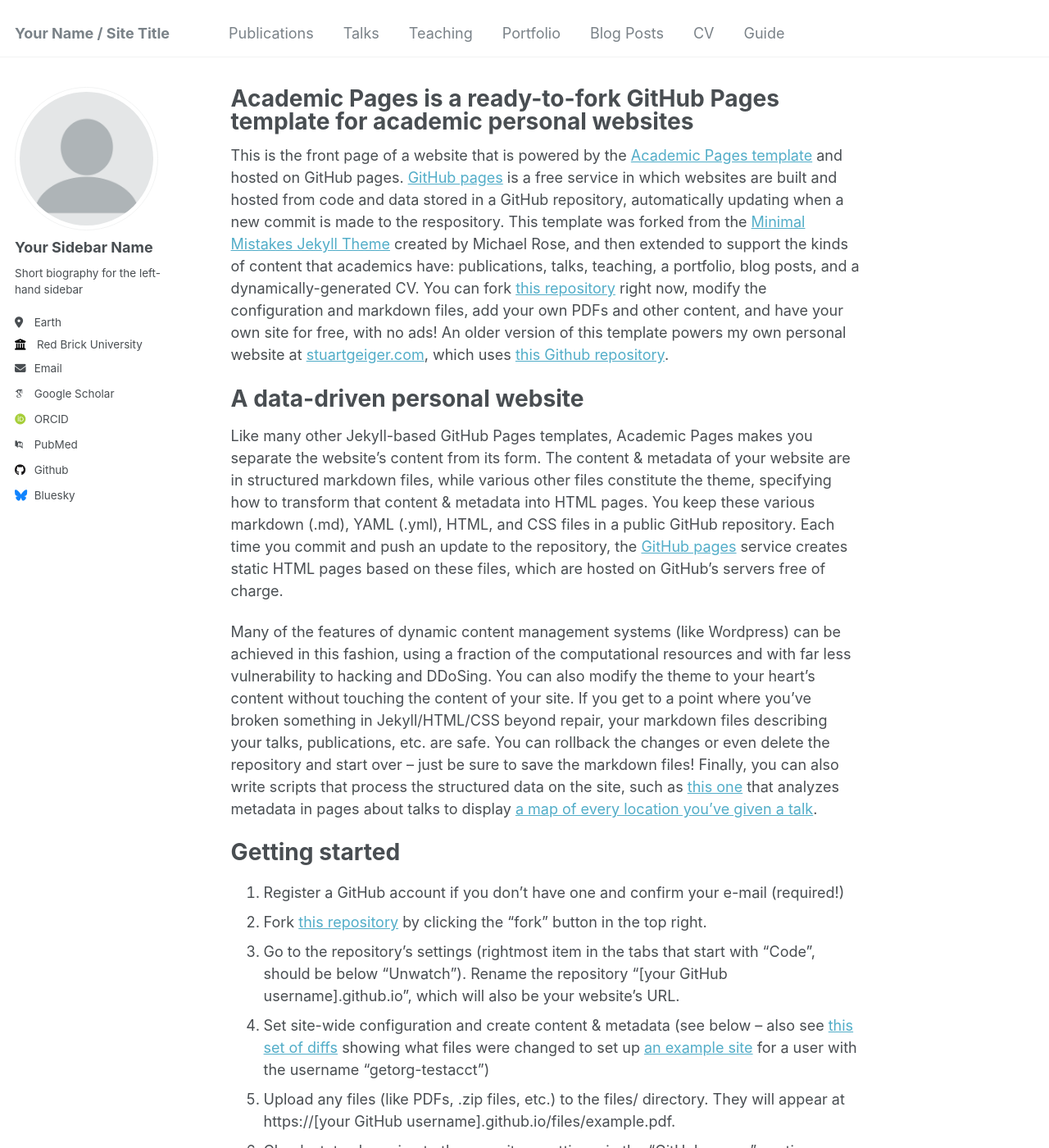
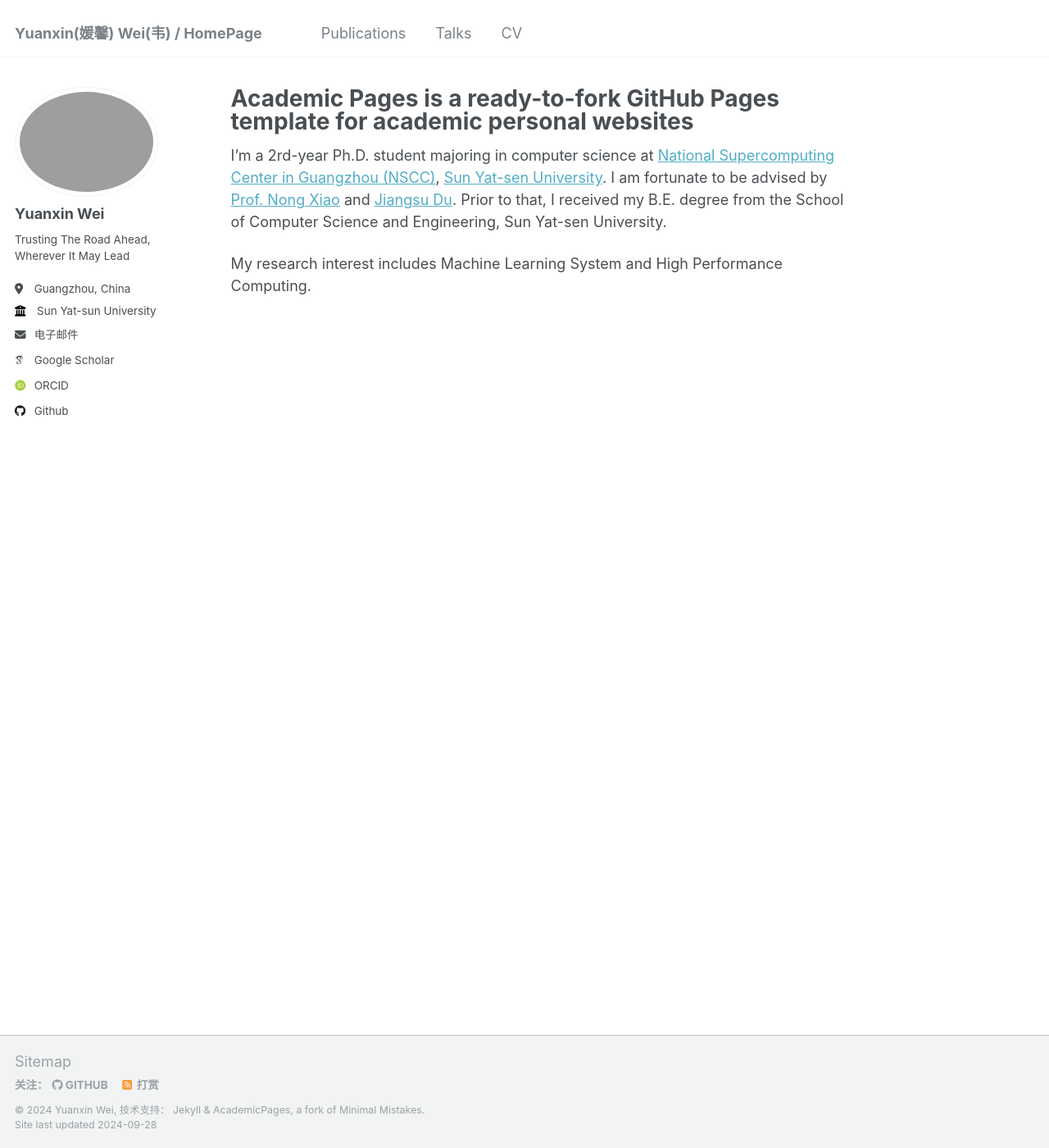
Before and after one commit to yuanxinnn/yuanxinnn.github.io, a Jekyll site: the page built from _pages/about.md, in a window 1280 px wide and 1400 px high. Shown: the whole window at 82% size. Built offline with Jekyll 4.4.1, drawn with Linux system fonts in a browser that asks for light colours; some web fonts are replaced; some of the changed text lies outside the part shown.

Commit message:
first commit

```diff
--- a/_config.yml
+++ b/_config.yml
@@ -7,48 +7,48 @@
 # server process.
 
 # Basic Site Settings
-locale                   : "en-US"
-title                    : "Your Name / Site Title"
+locale                   : "zh-CN"
+title                    : "Yuanxin(媛馨) Wei(韦) / HomePage"
 title_separator          : "-"
-name                     : &name "Your Name"
-description              : &description "personal description"
-url                      : https://academicpages.github.io # the base hostname & protocol for your site e.g. "https://mmistakes.github.io"
+name                     : &name "Yuanxin Wei"
+description              : &description "a tiny PH.D. student"
+url                      : https://yuanxinnn.github.io # the base hostname & protocol for your site e.g. "https://mmistakes.github.io"
 baseurl                  : "" # the subpath of your site, e.g. "/blog"
-repository               : "academicpages/academicpages.github.io"
+repository               : "yuanxinnn/yuanxinnn.github.io"
 
 # Site Author - The following control what appear as part of the author content on the side bar.
 #               If a field is blank the icon and link will not appear, otherwise it will be shown.
 #               Additional customization can be done by editing /_includes/author-profile.html
 author:
   # Biographic information
-  avatar           : "profile.png"
-  name             : "Your Sidebar Name"
+  avatar           : "./images/photo.png"
+  name             : "Yuanxin Wei"
   pronouns         : # example: "she/her"
-  bio              : "Short biography for the left-hand sidebar"
-  location         : "Earth"
-  employer         : "Red Brick University"
+  bio              : "Trusting The Road Ahead, Wherever It May Lead"
+  location         : "Guangzhou, China"
+  employer         : "Sun Yat-sun University"
   uri              : # URL
-  email            : "none@example.org"
+  email            : "weiyx25@mail2.sysu.edu.cn"
 
   # Academic websites
   arxiv            : # URL - Update with the correct link to your profile
-  googlescholar    : "https://scholar.google.com/citations?user=PS_CX0AAAAAJ"
+  googlescholar    : "https://scholar.google.com/citations?user=CRf8rxYAAAAJ"
   impactstory      : # URL
-  orcid            : "http://orcid.org/yourorcidurl"
+  orcid            : "http://orcid.org/0009-0000-6551-9274"
   semantic         : # URL
-  pubmed           : "https://www.ncbi.nlm.nih.gov/pubmed/?term=john+snow"
+  pubmed           : # "https://www.ncbi.nlm.nih.gov/pubmed/?term=john+snow"
   researchgate     : # URL
 
   # Repositories and software development
   bitbucket        : # Username - Update with your username on the site
   codepen          : # Username
   dribbble         : # Username
-  github           : "academicpages"
+  github           : "https://github.com/yuanxinnn"
   kaggle           : # Username
   stackoverflow    : # User number or user number and name (i.e., use "1" or "1/jeff-atwood")
 
   # Social media
-  bluesky          : "bsky.app" # Replace this with you Bluesky username
+  bluesky          : # "bsky.app" # Replace this with you Bluesky username
   facebook         : # Username
   flickr           : # Username
   foursquare       : # Username
--- a/_pages/about.md
+++ b/_pages/about.md
@@ -7,7 +7,11 @@ redirect_from:
   - /about.html
 ---
 
-This is the front page of a website that is powered by the [Academic Pages template](https://github.com/academicpages/academicpages.github.io) and hosted on GitHub pages. [GitHub pages](https://pages.github.com) is a free service in which websites are built and hosted from code and data stored in a GitHub repository, automatically updating when a new commit is made to the respository. This template was forked from the [Minimal Mistakes Jekyll Theme](https://mmistakes.github.io/minimal-mistakes/) created by Michael Rose, and then extended to support the kinds of content that academics have: publications, talks, teaching, a portfolio, blog posts, and a dynamically-generated CV. You can fork [this repository](https://github.com/academicpages/academicpages.github.io) right now, modify the configuration and markdown files, add your own PDFs and other content, and have your own site for free, with no ads! An older version of this template powers my own personal website at [stuartgeiger.com](http://stuartgeiger.com), which uses [this Github repository](https://github.com/staeiou/staeiou.github.io).
+I’m a 2rd-year Ph.D. student majoring in computer science at [National Supercomputing Center in Guangzhou (NSCC)](http://nscc-gz.cn/), [Sun Yat-sen University](https://www.sysu.edu.cn/). I am fortunate to be advised by [Prof. Nong Xiao](https://cse.sysu.edu.cn/content/2484) and [Jiangsu Du](https://dujiangsu.github.io/). Prior to that, I received my B.E. degree from the School of Computer Science and Engineering, Sun Yat-sen University.
+
+My research interest includes Machine Learning System and High Performance Computing.
+
+<!-- This is the front page of a website that is powered by the [Academic Pages template](https://github.com/academicpages/academicpages.github.io) and hosted on GitHub pages. [GitHub pages](https://pages.github.com) is a free service in which websites are built and hosted from code and data stored in a GitHub repository, automatically updating when a new commit is made to the respository. This template was forked from the [Minimal Mistakes Jekyll Theme](https://mmistakes.github.io/minimal-mistakes/) created by Michael Rose, and then extended to support the kinds of content that academics have: publications, talks, teaching, a portfolio, blog posts, and a dynamically-generated CV. You can fork [this repository](https://github.com/academicpages/academicpages.github.io) right now, modify the configuration and markdown files, add your own PDFs and other content, and have your own site for free, with no ads! An older version of this template powers my own personal website at [stuartgeiger.com](http://stuartgeiger.com), which uses [this Github repository](https://github.com/staeiou/staeiou.github.io).
 
 A data-driven personal website
 ======
@@ -46,4 +50,4 @@ Example: editing a markdown file for a talk
 
 For more info
 ------
-More info about configuring Academic Pages can be found in [the guide](https://academicpages.github.io/markdown/). The [guides for the Minimal Mistakes theme](https://mmistakes.github.io/minimal-mistakes/docs/configuration/) (which this theme was forked from) might also be helpful.
+More info about configuring Academic Pages can be found in [the guide](https://academicpages.github.io/markdown/). The [guides for the Minimal Mistakes theme](https://mmistakes.github.io/minimal-mistakes/docs/configuration/) (which this theme was forked from) might also be helpful. -->
```
Also changed, not shown: _data/navigation.yml (+8 -8 lines), 2 other files.
